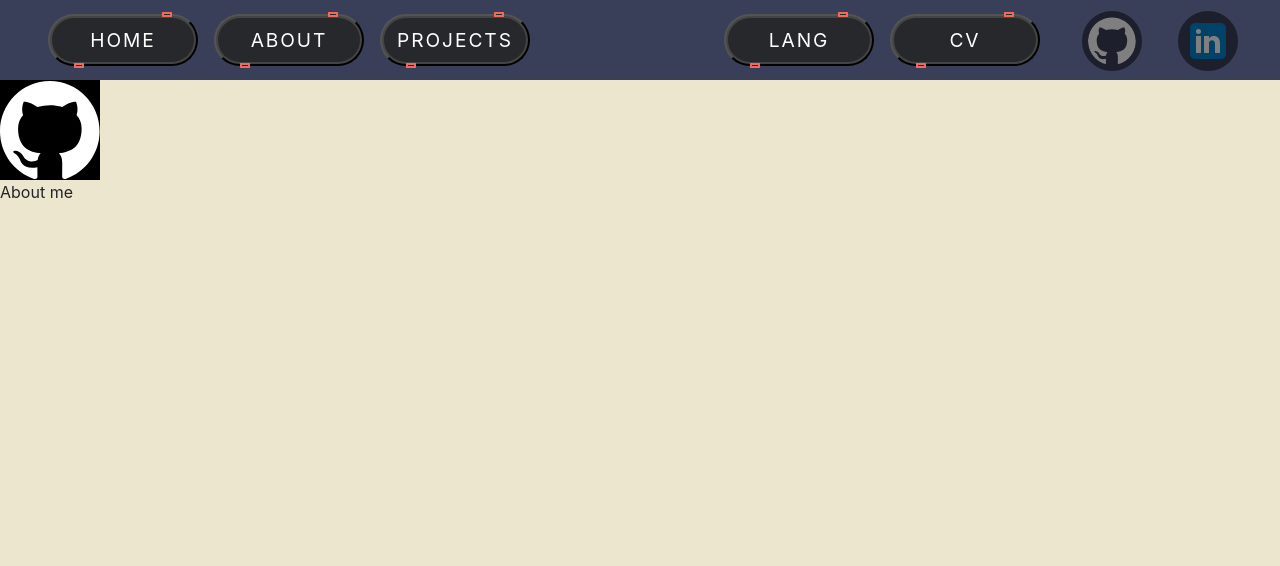
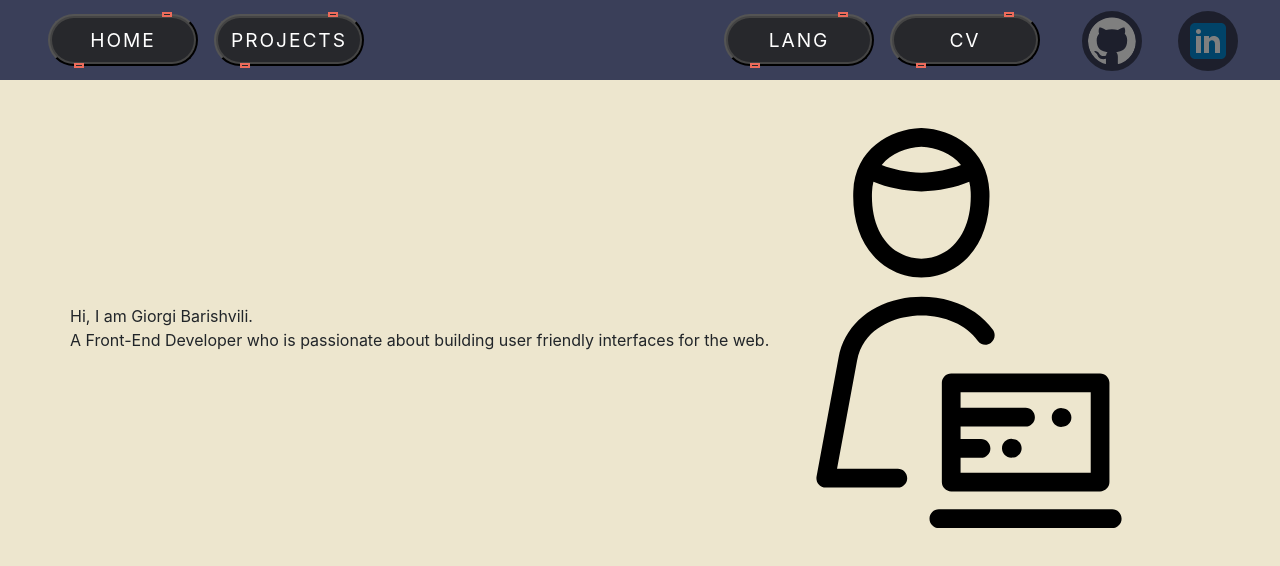
Before and after one commit to giorgibarishvili/Portfolio, a React (Create React App) app in the folder portfolio/: page / in a window 1280 px wide. Shown: the top 566 px of the page. Built offline with nearby package versions, Linux system fonts and the light colour scheme.

Commit message:
edited homepage

```diff
--- a/portfolio/package.json
+++ b/portfolio/package.json
@@ -3,12 +3,16 @@
   "version": "0.1.0",
   "private": true,
   "dependencies": {
+    "@emotion/react": "^11.11.4",
     "@testing-library/jest-dom": "^5.17.0",
     "@testing-library/react": "^13.4.0",
     "@testing-library/user-event": "^13.5.0",
+    "animate.css": "^4.1.1",
     "bootstrap": "^5.3.3",
     "embla-carousel-react": "^8.1.3",
+    "framer-motion": "^11.2.6",
     "react": "^18.3.1",
+    "react-awesome-reveal": "^4.2.11",
     "react-bootstrap": "^2.10.2",
     "react-dom": "^18.3.1",
     "react-i18next": "^14.1.1",
--- a/portfolio/src/HomePage.js
+++ b/portfolio/src/HomePage.js
@@ -1,12 +1,22 @@
 import { EmblaCarousel } from "./components/Embla/Carousel";
+import { Fade } from "react-awesome-reveal";
 import "./styles/Homepage.css";
+import Appear from "./components/animations/Appear";
+import { ReactComponent as Programmer } from "./images/computer-programmer.svg";
+import { useTranslation } from "react-i18next";
 function HomePage() {
+  const { t } = useTranslation();
   return (
-    <div className="container-fluid main">
-      <div>
-        <EmblaCarousel />
-        About me
-      </div>
+    <div className="container main">
+      <Appear>
+        {/* <EmblaCarousel /> */}
+        <div className="who-am-i mt-5">
+          {t("greetings")}
+          <br />
+          {t("description")}
+          <Programmer />
+        </div>
+      </Appear>
     </div>
   );
 }
--- a/portfolio/src/components/Navbar.js
+++ b/portfolio/src/components/Navbar.js
@@ -5,6 +5,7 @@ import i18n from "./i18n/i18n";
 import { useTranslation } from "react-i18next";
 import { ReactComponent as GithubLogo } from "../images/github-mark-white.svg";
 import { ReactComponent as Linkedin } from "../images/icons8-linkedin.svg";
+import { useEffect } from "react";
 function Navbar() {
   const { t } = useTranslation();
   const [lang, setLang] = useState("en");
@@ -14,11 +15,18 @@ function Navbar() {
     i18n.changeLanguage(newLang);
   }
 
+  const [itsOn, setItsOn] = useState(false);
+  useEffect(() => {
+    console.log(itsOn);
+  }, [itsOn]);
+
   return (
     <div className="navbar container-fluid">
       <div className="ms-5">
-        <Button className="me-3">Home</Button>
-        <Button className="me-3">About</Button>
+        <Button className="me-3" onClick={() => setItsOn(!itsOn)}>
+          Home
+        </Button>
+        {itsOn && <Button className="me-3">About</Button>}
         <Button className="me-3">Projects</Button>
       </div>
       <div className="asd me-5">
--- /dev/null
+++ b/portfolio/src/components/animations/Animations.css
@@ -0,0 +1,9 @@
+.appear-green{
+    position: absolute;
+      top: 4px;
+      left: 0;
+      bottom: 0;
+      right: 0;
+      background-color: #38a169;
+      z-index: 20;
+}
--- /dev/null
+++ b/portfolio/src/components/animations/Appear.jsx
@@ -0,0 +1,42 @@
+import { motion, useAnimation, useInView } from "framer-motion";
+import { useEffect, useRef } from "react";
+import "./Animations.css"
+
+const Appear = ({ children, width = "fit-content" }) => {
+  const ref = useRef(null);
+  const isInView = useInView(ref, { once: true });
+  const textControls = useAnimation();
+  const slideControls = useAnimation();
+  useEffect(() => {
+    if (isInView) {
+      textControls.start("visible");
+      slideControls.start("visible");
+    }
+  }, [isInView]);
+  return (
+    <div ref={ref} style={{ position: "relative", width, overflow: "hidden" }}>
+      <motion.div
+        variants={{
+          initial: { opacity: 0, y: 75 },
+          visible: { opacity: 1, y: 0 },
+        }}
+        initial="initial"
+        animate={textControls}
+        transition={{ duration: 0.5, delay: 0.25 }}
+      >
+        {children}
+      </motion.div>
+      <motion.div
+        variants={{
+          initial: { left: 0 },
+          visible: { left: "100%" },
+        }}
+        initial={"initial"}
+        animate={slideControls}
+        transition={{ duration: 0.5, ease: "easeIn" }}
+        className="appear-green"
+      />
+    </div>
+  );
+};
+export default Appear;
--- a/portfolio/src/components/i18n/en.json
+++ b/portfolio/src/components/i18n/en.json
@@ -1,3 +1,5 @@
 {
-    "language": "Lang"
+  "language": "Lang",
+  "greetings": "Hi, I am Giorgi Barishvili.",
+  "description": "A Front-End Developer who is passionate about building user friendly interfaces for the web."
 }
--- a/portfolio/src/components/i18n/ka.json
+++ b/portfolio/src/components/i18n/ka.json
@@ -1,3 +1,5 @@
 {
-    "language": "ენა"
+    "language": "ენა",
+    "greetings": "მოგესალმებით, მე ვარ გიორგი ბარიშვილი.",
+    "description": "ფრონტ-ენდის დეველოპერი, რომელიც ცდილობს მომხმარებლისთვის მეგობრული ინტერფეისების შექმნის შესახებ."
 }
--- a/portfolio/src/styles/Homepage.css
+++ b/portfolio/src/styles/Homepage.css
@@ -1,3 +1,8 @@
 .main {
     padding: 0;
 }
+.who-am-i{
+    display: flex;
+    align-items: center;
+    justify-content: center;
+}
```
Also changed, not shown: portfolio/src/components/animations/Reveal.jsx (added), portfolio/src/images/computer-programmer.svg (added), 1 other file (tests, documents, lock files or other folders).
